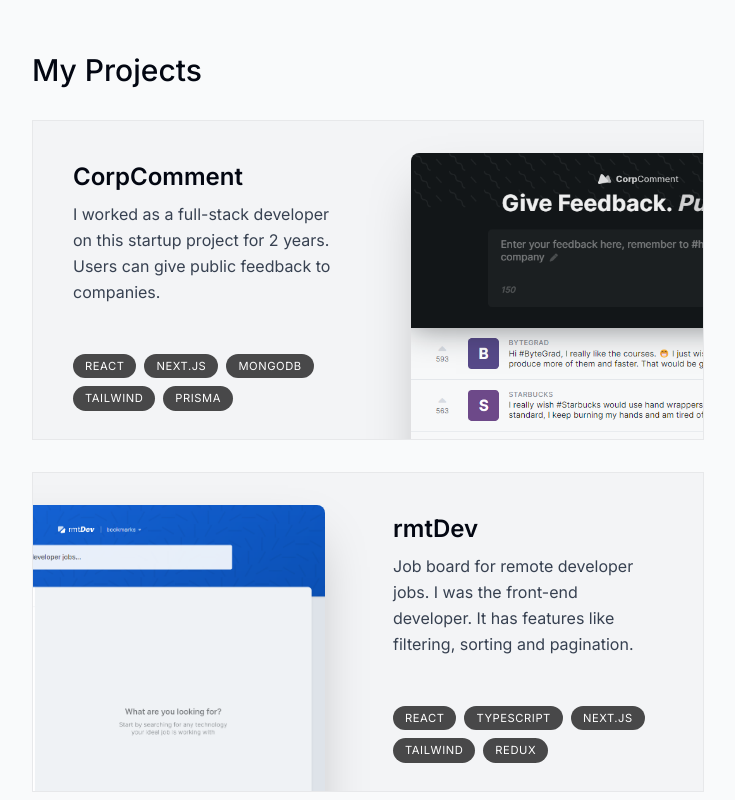
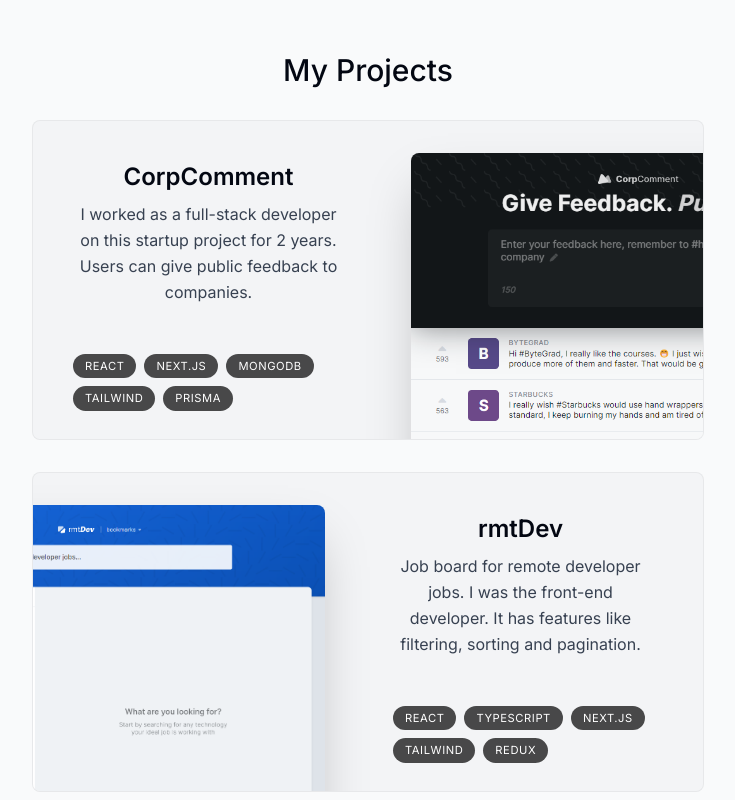
Before and after one commit to Nir132/Next-portfolio, a Next.js app: page / in a window 1280 px wide. Shown: the part 1380-2180 px from the top of the page, without its empty margins (272-1007 px from the left). Built offline with nearby package versions, Linux system fonts and the light colour scheme.

Commit message:
finished scroll effect

```diff
--- a/app/page.tsx
+++ b/app/page.tsx
@@ -7,7 +7,7 @@
 
 export default function Home() {
   return (
-    <main className="flex flex-col items-center px-4">
+    <main className="flex flex-col items-center px-4 text-center">
       <Intro/>
       <SectionDivider/>
       <About/>
--- /dev/null
+++ b/components/Project.tsx
@@ -0,0 +1,71 @@
+"use client";
+
+import { useRef } from "react";
+import { projectsData } from "@/lib/data";
+import Image from "next/image";
+import { motion, useScroll, useTransform } from "framer-motion";
+
+type ProjectProps = (typeof projectsData)[number];
+
+export default function Project({
+  title,
+  description,
+  tags,
+  imageUrl,
+}: ProjectProps) {
+  const ref = useRef<HTMLDivElement>(null);
+  const { scrollYProgress } = useScroll({
+    target: ref,
+    offset: ["0 1", "1.33 1"],
+  });
+  const scaleProgess = useTransform(scrollYProgress, [0, 1], [0.8, 1]);
+  const opacityProgess = useTransform(scrollYProgress, [0, 1], [0.6, 1]);
+
+  return (
+    <motion.div
+      ref={ref}
+      style={{
+        scale: scaleProgess,
+        opacity: opacityProgess,
+      }}
+      className="group mb-3 sm:mb-8 last:mb-0"
+    >
+      <section className="bg-gray-100 max-w-[42rem] border border-black/5 rounded-lg overflow-hidden sm:pr-8 relative sm:h-[20rem] hover:bg-gray-200 transition sm:group-even:pl-8 dark:text-white dark:bg-white/10 dark:hover:bg-white/20">
+        <div className="pt-4 pb-7 px-5 sm:pl-10 sm:pr-2 sm:pt-10 sm:max-w-[50%] flex flex-col h-full sm:group-even:ml-[18rem]">
+          <h3 className="text-2xl font-semibold">{title}</h3>
+          <p className="mt-2 leading-relaxed text-gray-700 dark:text-white/70">
+            {description}
+          </p>
+          <ul className="flex flex-wrap mt-4 gap-2 sm:mt-auto">
+            {tags.map((tag, index) => (
+              <li
+                className="bg-black/[0.7] px-3 py-1 text-[0.7rem] uppercase tracking-wider text-white rounded-full dark:text-white/70"
+                key={index}
+              >
+                {tag}
+              </li>
+            ))}
+          </ul>
+        </div>
+
+        <Image
+          src={imageUrl}
+          alt="Project I worked on"
+          quality={95}
+          className="absolute hidden sm:block top-8 -right-40 w-[28.25rem] rounded-t-lg shadow-2xl
+        transition
+        group-hover:scale-[1.04]
+        group-hover:-translate-x-3
+        group-hover:translate-y-3
+        group-hover:-rotate-2
+
+        group-even:group-hover:translate-x-3
+        group-even:group-hover:translate-y-3
+        group-even:group-hover:rotate-2
+
+        group-even:right-[initial] group-even:-left-40"
+        />
+      </section>
+    </motion.div>
+  );
+}
--- a/components/Projects.tsx
+++ b/components/Projects.tsx
@@ -1,41 +1,10 @@
-import React from 'react'
+import React, { useRef } from 'react'
 import SectionHeading from './Section-heading'
 import { projectsData } from "@/lib/data";
-import Image from 'next/image';
+import Project from './Project';
 
 
-type ProjectProps = typeof projectsData[0];
 
-function Project({title,description,tags ,imageUrl}: ProjectProps){
-    return (
-    <article className=' group bg-gray-100 max-w-[42rem] border border-black/5
-    overflow-hidden relative sm:pr-8 sm:h-[20rem] mb-3 sm:mb-8 last:mb-0 even:pl-8
-    hover:bg-gray-200'>
-        <div className="pt-4 pb-7 px-5 sm:pl-10 sm:pr-2 sm:pt-10 sm:max-w-[50%]
-        flex flex-col h-full  group-even: sm:group-even:ml-[18rem]">
-            <h3 className='text-2xl font-semibold'>{title}</h3>
-            <p className='mt-2 leading-relaxed text-gray-700'>{description}</p>
-            <ul className='flex flex-wrap mt-4 gap-2 sm:mt-auto'>
-                {tags.map((tag,i)=>(
-                    <li key={i} className="bg-black/[0.7] px-3 py-1 text-[0.7rem] uppercase tracking-wider
-                    text-white rounded-full dark:text-white/70">{tag}</li>
-                ))}
-            </ul>
-                <Image className='absolute top-8 -right-40
-                w-[28.25rem] rounded-t-lg shadow-2xl
-                group-hover:scale-[1.04]
-                group-hover:-translate-x-3
-                group-hover:translate-y-3
-                group-hover:-rotate-2
-                group-even:group-hover:translate-x-3
-                group-even:group-hover:translate-y-3
-                group-even:group-hover:rotate-2
-                group-even:right-[initial] group-even:-left-40'
-                 src={imageUrl} alt='Project I worked on' quality={95}/>
-        </div>
-    </article>
-    )
-}
 export default function Projects() {
   return (
         <section>
--- /dev/null
+++ b/lib/types.ts
@@ -0,0 +1,3 @@
+import { links } from "./data";
+
+export type SectionName = (typeof links)[number]["name"];
--- a/package.json
+++ b/package.json
@@ -21,6 +21,7 @@
     "react": "^18.2.0",
     "react-dom": "18.2.0",
     "react-icons": "^5.0.1",
+    "react-intersection-observer": "^9.8.1",
     "tailwind": "^4.0.0",
     "tailwindcss": "3.4.3",
     "typescript": "5.4.3"
```
Also changed, not shown: context/active-section-context.tsx (added, +50 -0 lines), lib/hooks.ts (added, +21 -0 lines), 1 other file (tests, documents, lock files or other folders).
